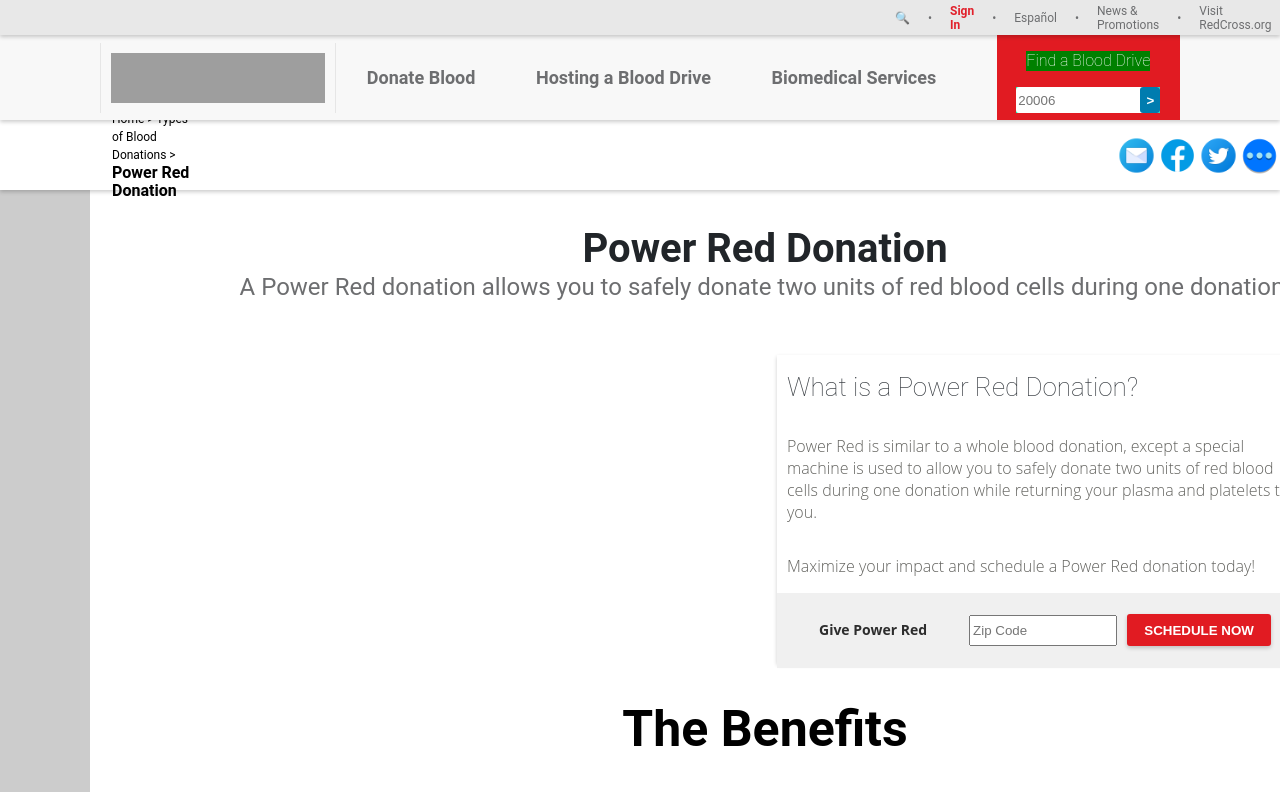
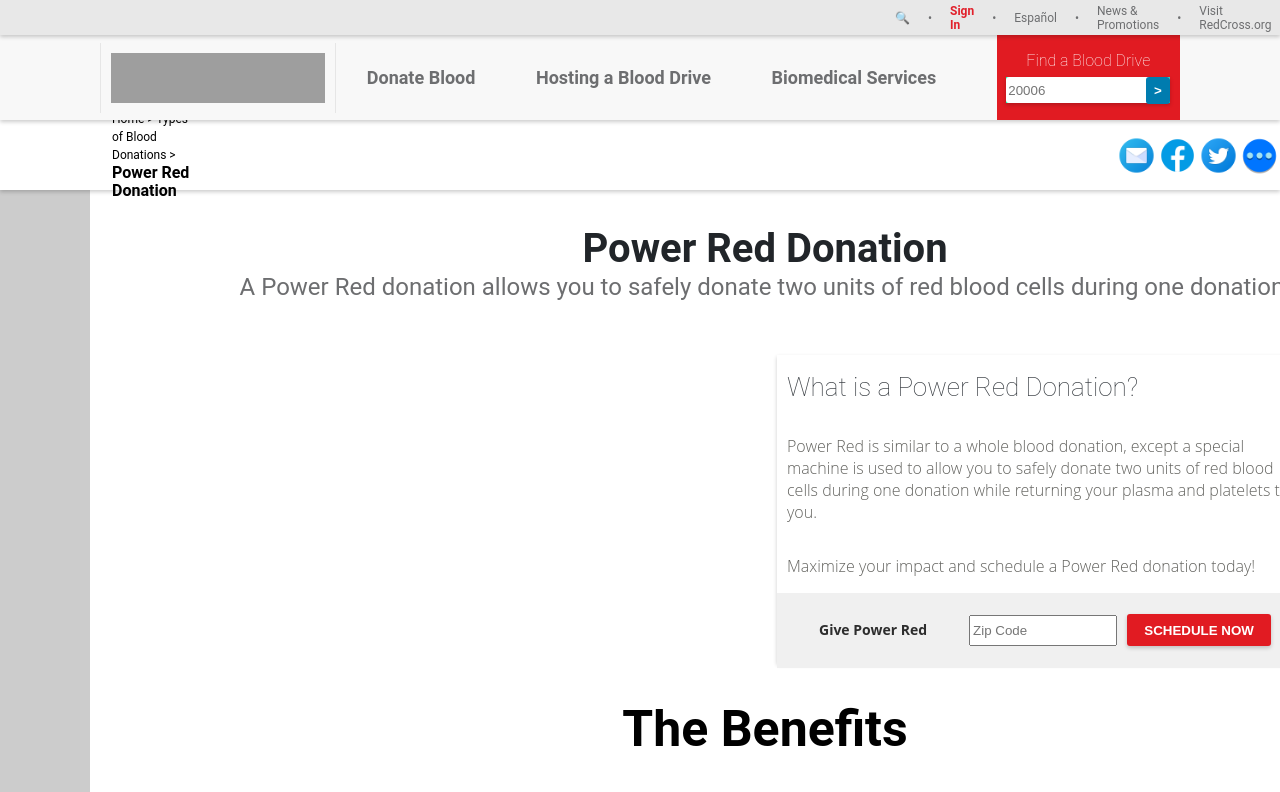
Before and after one commit to sreeK01/Upgraded-American-Redcross, a plain HTML site: page index.html in a window 1280 px wide. Shown: the top 792 px of the page. Drawn offline with Linux system fonts and the light colour scheme; grey boxes are pictures that could not be loaded.

Commit message:
Safezone3

```diff
--- a/style.css
+++ b/style.css
@@ -158,15 +158,20 @@
 
 }
 
-.input-text-div {
+    .input-text-div {
     position: relative;
     background-color: rgb(0, 255, 170);
+    box-shadow: 0px 2px 4px rgba(0, 0, 0, 0.2);
+    top: -10px;
+
+
 }
 
 .input-text-div button {
     position: absolute;
     right: 0;
-    height: 100%;
+    height: 102%;
+    width: 15%;
     /* padding: 3px 7px; */
     outline: none;
     border: none;
@@ -179,7 +184,7 @@
 
 
 .input {
-    width: 140px;
+    width: 160px;
     height: 24px;
     outline: none;
     outline-style: none;
@@ -192,7 +197,6 @@
 }
 
 .find {
-    background-color:green;
 
 
     /* Color */
```
Also changed, not shown: index.html (+1 -0 lines).
